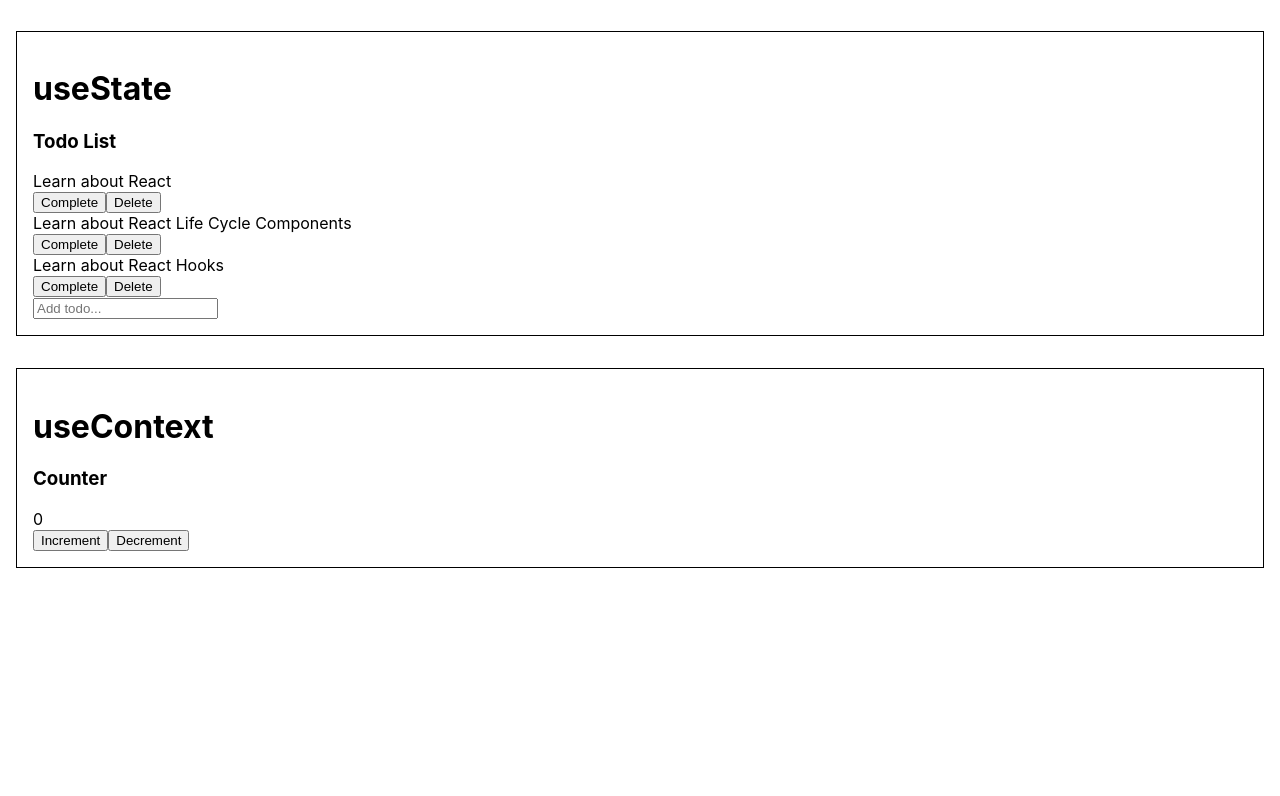
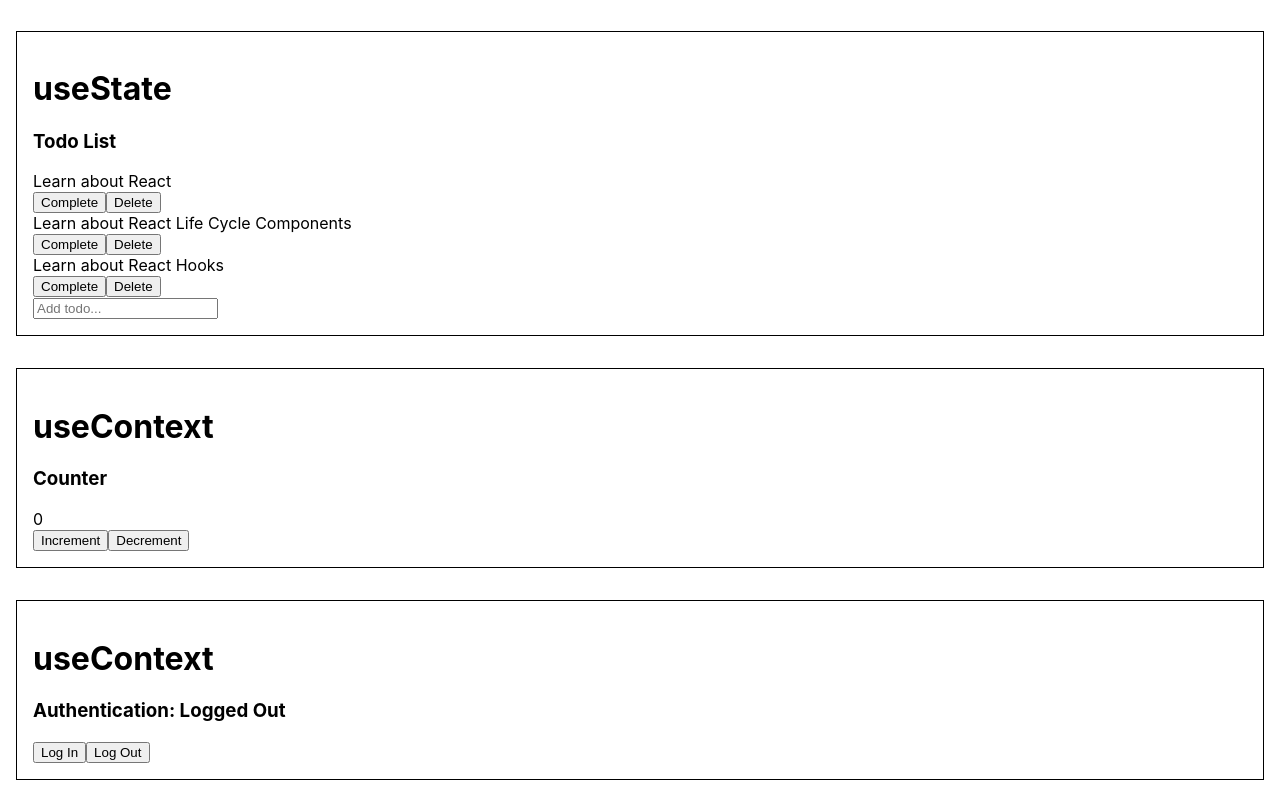
Before and after one commit to vpvnguyen/react-hooks-reference, a React (Create React App) app: page / in a window 1280 px wide. Shown: the part 305-1101 px from the top of the page. Before the commit the page ends 889 px from the top, so only its background shows below. Built offline with nearby package versions, Linux system fonts and the light colour scheme.

Commit message:
fixed context state by returning context from state and reducer functions

```diff
--- a/src/App.js
+++ b/src/App.js
@@ -8,6 +8,11 @@ import {
   CountDisplay,
   Counter,
 } from "./components/useContext/KentCDodds/CountContext";
+import { AuthenticationProvider } from "./components/useContext/VNguyen/context/AuthenticationContext";
+import {
+  LoginState,
+  LoginButtons,
+} from "./components/useContext/VNguyen/Login";
 
 const style = {
   root: {
@@ -43,6 +48,13 @@ function App() {
           <Counter />
         </CountProvider>
       </div>
+
+      <div style={style.container}>
+        <AuthenticationProvider>
+          <LoginState />
+          <LoginButtons />
+        </AuthenticationProvider>
+      </div>
     </div>
   );
 }
--- /dev/null
+++ b/src/components/UseContext/VNguyen/Login.js
@@ -0,0 +1,26 @@
+import React from "react";
+import { useContext } from "react";
+import {
+  AuthenticationStateContext,
+  useAuthenticationDispatch,
+} from "./context/AuthenticationContext";
+
+export const LoginButtons = () => {
+  const dispatch = useAuthenticationDispatch();
+  return (
+    <>
+      <button onClick={() => dispatch({ type: "login" })}>Log In</button>
+      <button onClick={() => dispatch({ type: "logout" })}>Log Out</button>
+    </>
+  );
+};
+
+export const LoginState = () => {
+  const authentication = useContext(AuthenticationStateContext);
+  return (
+    <>
+      <h1>useContext</h1>
+      <h3>Authentication: {authentication ? "Logged In" : "Logged Out"}</h3>
+    </>
+  );
+};
--- /dev/null
+++ b/src/components/UseContext/VNguyen/context/AuthenticationContext.js
@@ -0,0 +1,50 @@
+import React, { createContext, useContext, useReducer } from "react";
+
+export const AuthenticationStateContext = createContext();
+export const AuthenticationDispatchContext = createContext();
+
+const authenticationReducer = (state, action) => {
+  switch (action.type) {
+    case "login":
+      return true;
+
+    case "logout":
+      return false;
+
+    default:
+      throw new Error(`Unhandled action type: ${action.type}`);
+  }
+};
+
+export const AuthenticationProvider = ({ children }) => {
+  const [state, dispatch] = useReducer(authenticationReducer, false);
+  return (
+    <AuthenticationStateContext.Provider value={state}>
+      <AuthenticationDispatchContext.Provider value={dispatch}>
+        {children}
+      </AuthenticationDispatchContext.Provider>
+    </AuthenticationStateContext.Provider>
+  );
+};
+
+export const useAuthenticationState = () => {
+  const context = useContext(AuthenticationStateContext);
+
+  if (context === undefined)
+    throw new Error(
+      `useAuthenticationState must be used within a AuthenticationProvider`
+    );
+
+  return context;
+};
+
+export const useAuthenticationDispatch = () => {
+  const context = useContext(AuthenticationDispatchContext);
+
+  if (context === undefined)
+    throw new Error(
+      `useAuthenticationDispatch must be used within a AuthenticationProvider`
+    );
+
+  return context;
+};
```
